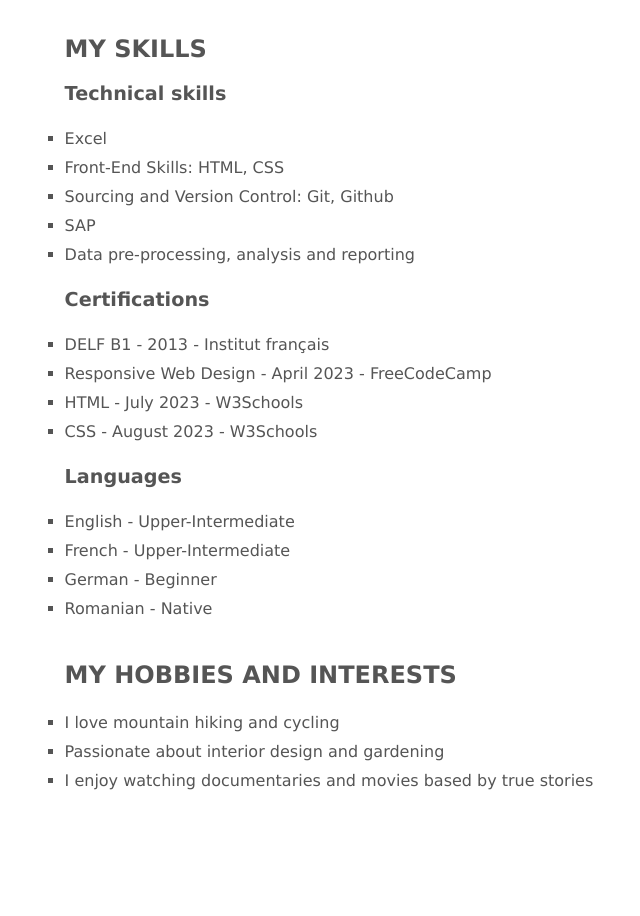
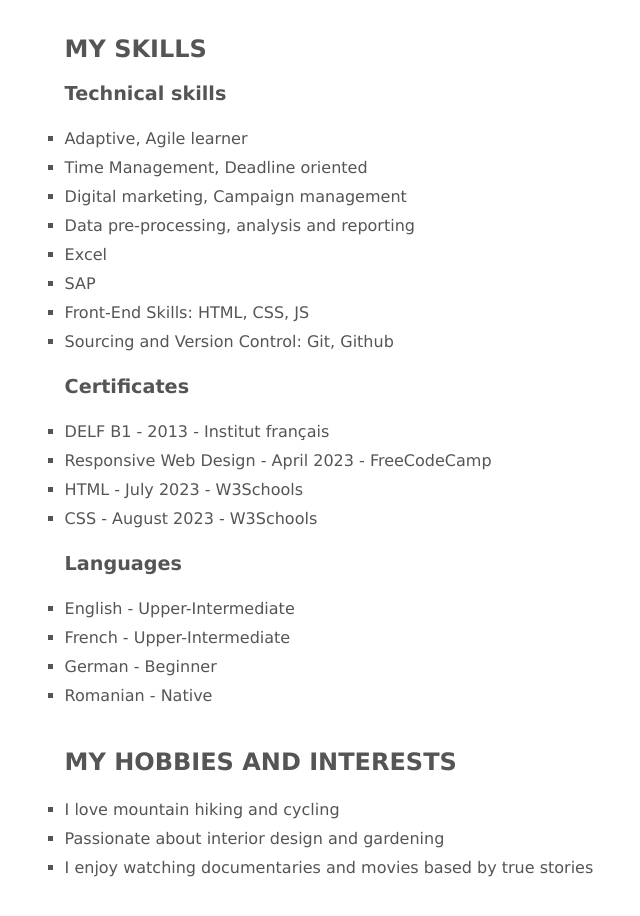
Before and after one commit to itiganas/resume, a website built with Parcel: page index.html in a window 1280 px wide. Shown: the part 3110-4026 px from the top of the page, without its empty margins (429-1069 px from the left). Built offline with nearby package versions, Linux system fonts and the light colour scheme.

Commit message:
Update index.html

```diff
--- a/index.html
+++ b/index.html
@@ -128,14 +128,17 @@
         <h3>MY SKILLS</h3><br>
         <h5>Technical skills</h5><br>
         <ul>
+          <li>Adaptive, Agile learner</li>
+          <li>Time Management, Deadline oriented</li>
+          <li>Digital marketing, Campaign management</li>
+          <li>Data pre-processing, analysis and reporting</li>
           <li>Excel</li>
-          <li>Front-End Skills: HTML, CSS</li>
+          <li>SAP</li>
+          <li>Front-End Skills: HTML, CSS, JS</li>
           <li>Sourcing and Version Control: Git, Github</li>
-          <li>SAP</li>
-          <li>Data pre-processing, analysis and reporting</li>
         </ul>
         <br>
-        <h5>Certifications</h5><br>
+        <h5>Certificates</h5><br>
         <ul>
           <li>DELF B1 - 2013 - Institut français</li>
           <li>Responsive Web Design - April 2023 - FreeCodeCamp</li>
```
